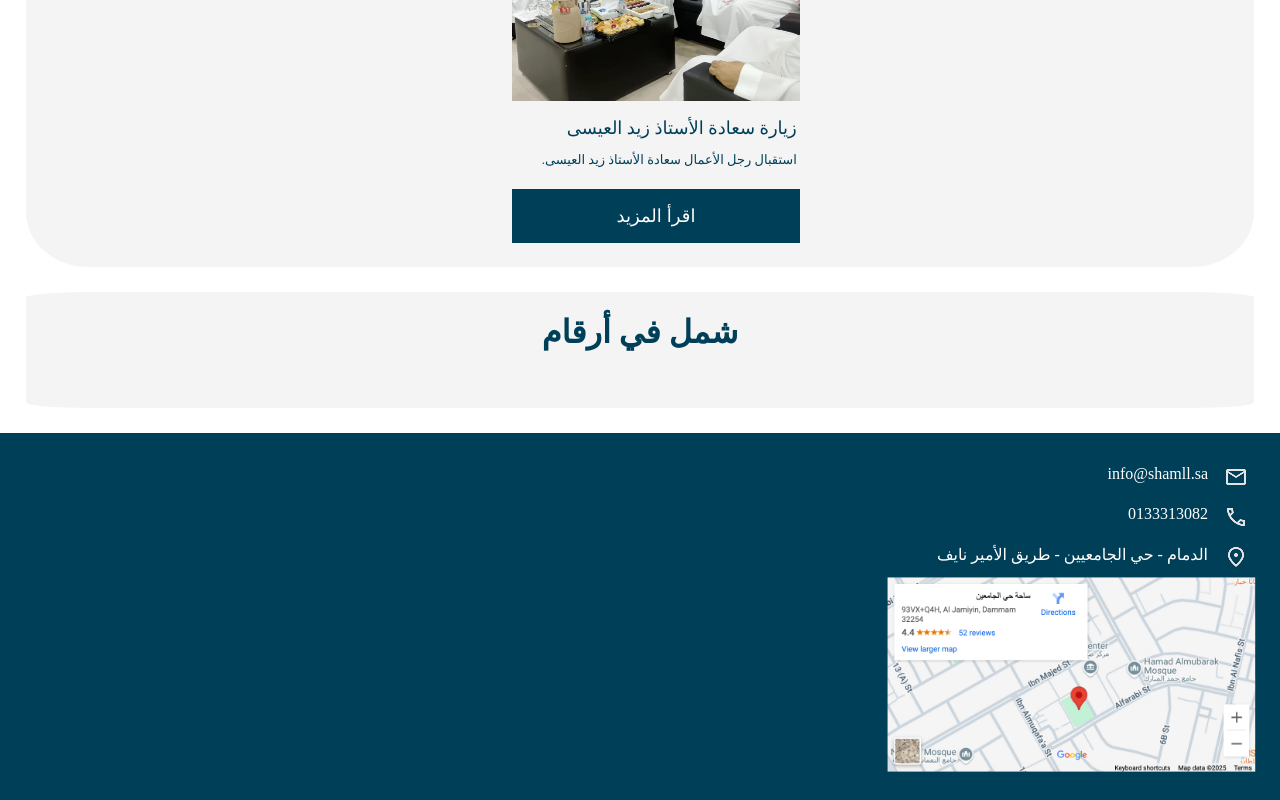
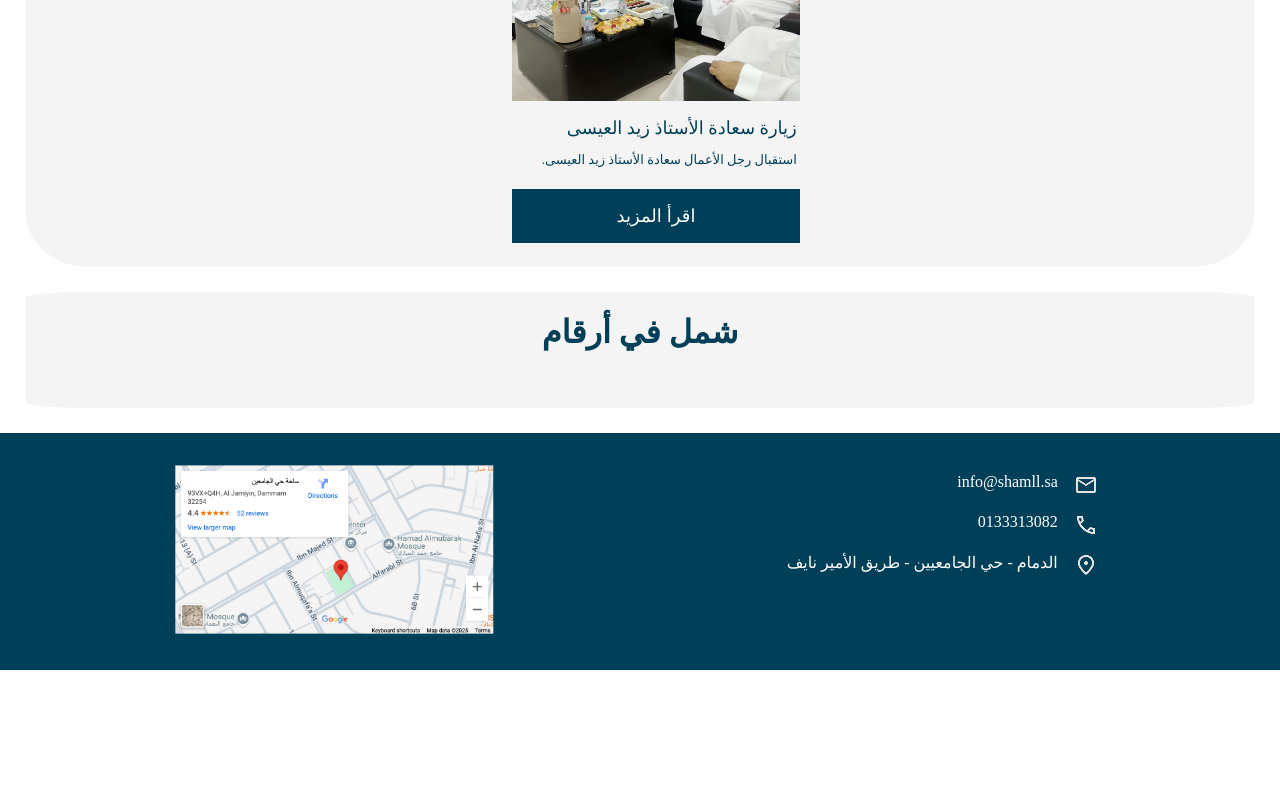
Before and after one commit to ENG-Aisha-Abdullah/Weekend-Project-W2, a plain HTML site: page index.html in a window 1280 px wide. Shown: the part 2828-3628 px from the top of the page. After the commit the page ends 3498 px from the top, so only its background shows below. Drawn offline with Linux system fonts and the light colour scheme.

Commit message:
ubdate css 3

```diff
--- a/style.css
+++ b/style.css
@@ -130,10 +130,11 @@ padding: 0% 1%;
 }
 .footer{
     background-color: #003f58;
-    padding: 1.5rem;
-    display: block;
-    text-align: right;
-    justify-content: space-between;
+    padding: 2rem;
+    display: flex;
+    flex-wrap: wrap;
+    text-align: center;
+    justify-content: space-around;
 }
 .footer-logo{
     text-decoration: none;
@@ -142,8 +143,11 @@ padding: 0% 1%;
     padding: 0.5rem;
     text-indent: 1rem;
 }
+.footer-location{
+    width: 20rem;
+}
 .footer-location img{
-    width: 30%;
+    width: 100%;
 
 
 }
```
